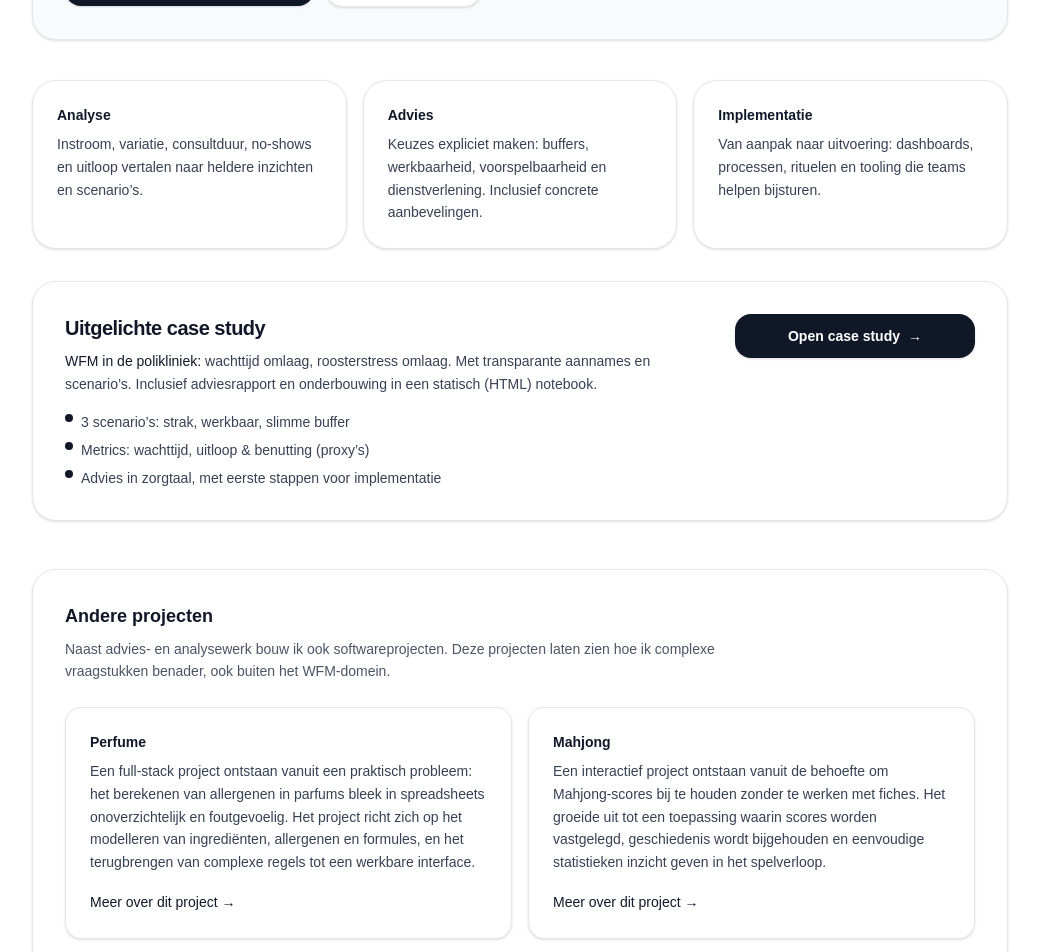
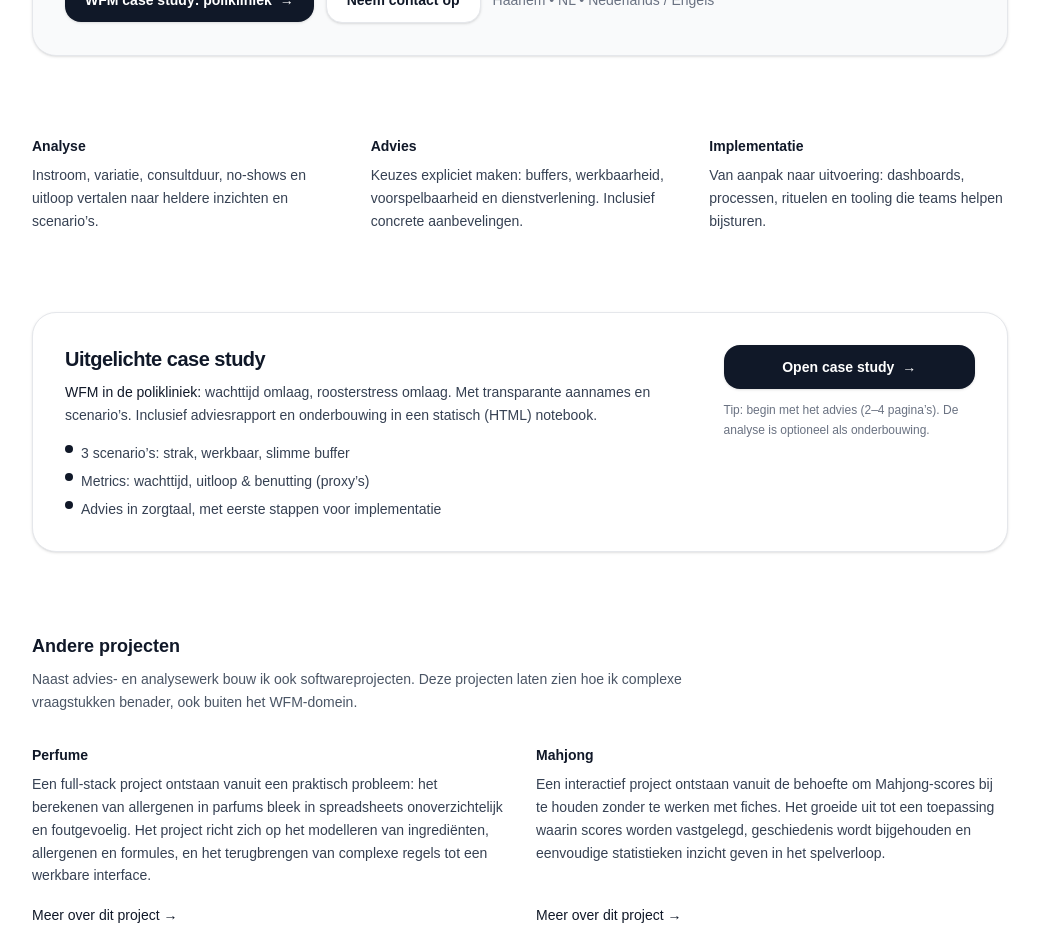
Before and after one commit to KvGasteren/homepage, a Next.js app: page / in a window 1280 px wide. Shown: the part 480-1432 px from the top of the page, without its empty margins (120-1159 px from the left). Built offline with nearby package versions, Linux system fonts and the light colour scheme.

Commit message:
styling ready

```diff
--- a/app/page.tsx
+++ b/app/page.tsx
@@ -5,7 +5,7 @@ import Link from 'next/link'
 export const metadata: Metadata = {
   title: 'Koen van Gasteren',
   description:
-    'Koen van Gasteren — WFM, data-analyse en softwareontwikkeling. Case study: WFM in de polikliniek.',
+    'Koen van Gasteren — analyse, organisatie en software. Case study: WFM in de polikliniek.',
 }
 
 export default function HomePage() {
@@ -24,7 +24,7 @@ export default function HomePage() {
                 Koen van Gasteren
               </div>
               <div className="text-xs text-gray-500">
-                WFM • Data-analyse • Softwareontwikkeling
+                Analyse • Organisatie • Software
               </div>
             </div>
           </div>
@@ -40,8 +40,8 @@ export default function HomePage() {
         </nav>
       </header>
 
-      {/* Hero */}
-      <section className="mx-auto max-w-5xl px-6 pb-10 pt-6">
+      {/* Hero (ANCHOR CARD) */}
+      <section className="mx-auto max-w-5xl px-6 py-10">
         <div className="rounded-3xl border border-gray-200 bg-gray-50 p-8 shadow-sm">
           <div className="max-w-2xl">
             <p className="inline-flex items-center rounded-full border border-gray-200 bg-white px-3 py-1 text-xs font-medium text-gray-700">
@@ -98,10 +98,10 @@ export default function HomePage() {
         </div>
       </section>
 
-      {/* What I do */}
-      <section className="mx-auto max-w-5xl px-6 pb-8">
-        <div className="grid gap-4 md:grid-cols-3">
-          <div className="rounded-3xl border border-gray-200 bg-white p-6 shadow-sm">
+      {/* What I do (EDITORIAL BLOCKS, no cards) */}
+      <section className="mx-auto max-w-5xl px-6 py-10">
+        <div className="grid gap-10 md:grid-cols-3">
+          <div>
             <h2 className="text-sm font-semibold text-gray-900">Analyse</h2>
             <p className="mt-2 text-sm leading-relaxed text-gray-700">
               Instroom, variatie, consultduur, no-shows en uitloop vertalen naar
@@ -109,7 +109,7 @@ export default function HomePage() {
             </p>
           </div>
 
-          <div className="rounded-3xl border border-gray-200 bg-white p-6 shadow-sm">
+          <div>
             <h2 className="text-sm font-semibold text-gray-900">Advies</h2>
             <p className="mt-2 text-sm leading-relaxed text-gray-700">
               Keuzes expliciet maken: buffers, werkbaarheid, voorspelbaarheid en
@@ -117,7 +117,7 @@ export default function HomePage() {
             </p>
           </div>
 
-          <div className="rounded-3xl border border-gray-200 bg-white p-6 shadow-sm">
+          <div>
             <h2 className="text-sm font-semibold text-gray-900">
               Implementatie
             </h2>
@@ -129,8 +129,8 @@ export default function HomePage() {
         </div>
       </section>
 
-      {/* Featured case study */}
-      <section className="mx-auto max-w-5xl px-6 pb-12">
+      {/* Featured case study (ANCHOR CARD) */}
+      <section className="mx-auto max-w-5xl px-6 py-10">
         <div className="rounded-3xl border border-gray-200 bg-white p-8 shadow-sm">
           <div className="flex flex-col gap-6 md:flex-row md:items-start md:justify-between">
             <div className="max-w-2xl">
@@ -172,26 +172,31 @@ export default function HomePage() {
                   →
                 </span>
               </Link>
+
+              <p className="text-xs leading-relaxed text-gray-500">
+                Tip: begin met het advies (2–4 pagina’s). De analyse is
+                optioneel als onderbouwing.
+              </p>
             </div>
           </div>
         </div>
       </section>
 
-      {/* Placeholder for other projects */}
-      <section className="mx-auto max-w-5xl px-6 pb-14">
-        <div className="rounded-3xl border border-gray-200 bg-white p-8 shadow-sm">
+      {/* Other projects (EDITORIAL BLOCKS, no nested cards) */}
+      <section className="mx-auto max-w-5xl px-6 py-10">
         <h2 className="text-lg font-semibold text-gray-900">
           Andere projecten
         </h2>
         <p className="mt-2 max-w-2xl text-sm leading-relaxed text-gray-600">
           Naast advies- en analysewerk bouw ik ook softwareprojecten. Deze
-            projecten laten zien hoe ik complexe vraagstukken benader, ook
-            buiten het WFM-domein.
+          projecten laten zien hoe ik complexe vraagstukken benader, ook buiten
+          het WFM-domein.
         </p>
 
-          <div className="mt-6 grid gap-4 sm:grid-cols-2">
+        <div className="mt-8 grid gap-8 sm:grid-cols-2">
           {/* Perfume */}
-            <div className="rounded-2xl border border-gray-200 bg-white p-6 shadow-sm">
+          <div className="flex h-full flex-col">
+            <div>
               <h3 className="text-sm font-semibold text-gray-900">Perfume</h3>
               <p className="mt-2 text-sm leading-relaxed text-gray-700">
                 Een full-stack project ontstaan vanuit een praktisch probleem:
@@ -200,10 +205,12 @@ export default function HomePage() {
                 modelleren van ingrediënten, allergenen en formules, en het
                 terugbrengen van complexe regels tot een werkbare interface.
               </p>
-              <div className="mt-4">
+            </div>
+
+            <div className="mt-auto pt-4">
               <Link
                 href="/perfume"
-                  className="text-sm font-medium text-gray-900 hover:underline"
+                className="inline-block text-sm font-medium text-gray-900 hover:underline"
               >
                 Meer over dit project →
               </Link>
@@ -211,7 +218,8 @@ export default function HomePage() {
           </div>
 
           {/* Mahjong */}
-            <div className="rounded-2xl border border-gray-200 bg-white p-6 shadow-sm">
+          <div className="flex h-full flex-col">
+            <div>
               <h3 className="text-sm font-semibold text-gray-900">Mahjong</h3>
               <p className="mt-2 text-sm leading-relaxed text-gray-700">
                 Een interactief project ontstaan vanuit de behoefte om
@@ -220,14 +228,15 @@ export default function HomePage() {
                 geschiedenis wordt bijgehouden en eenvoudige statistieken
                 inzicht geven in het spelverloop.
               </p>
-              <div className="mt-4">
+            </div>
+
+            <div className="mt-auto pt-4">
               <Link
                 href="/mahjong"
-                  className="text-sm font-medium text-gray-900 hover:underline"
+                className="inline-block text-sm font-medium text-gray-900 hover:underline"
               >
                 Meer over dit project →
               </Link>
-              </div>
             </div>
           </div>
         </div>
```
Lines whose indentation alone changed are shown as unchanged.
